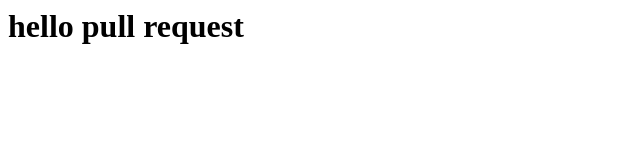
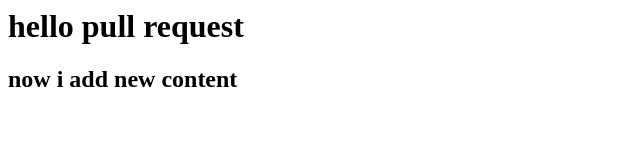
Before and after one commit to louhangfei/requestTest, a plain HTML site: page index.html in a window 1280 px wide. Shown: the whole page, without its empty margins (0-640 px from the left). Drawn offline with Linux system fonts and the light colour scheme.

Commit message:
Update index.html

```diff
--- a/index.html
+++ b/index.html
@@ -1 +1,2 @@
 <h1>hello pull request</h1>
+<h2>now i add new content</h2>
```
